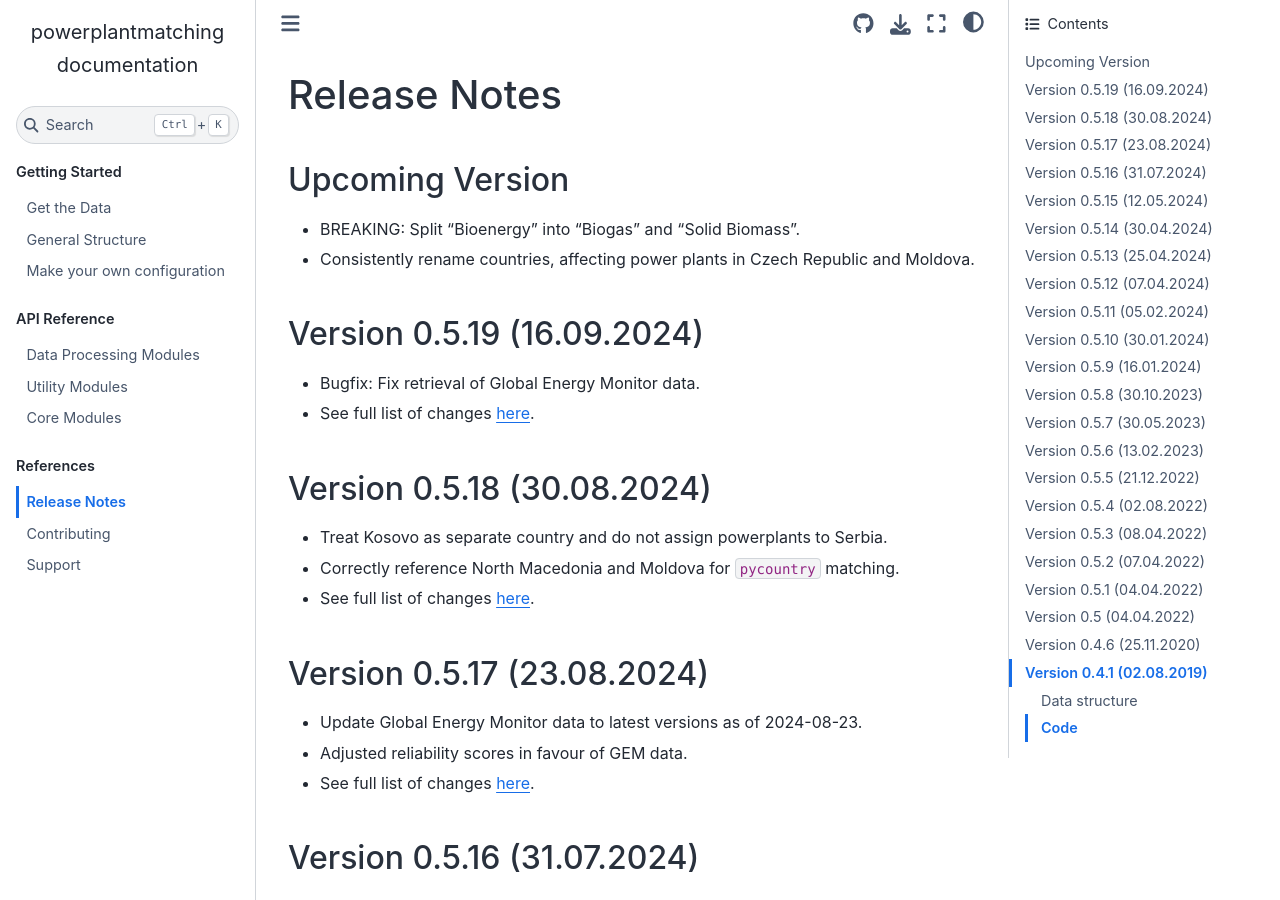
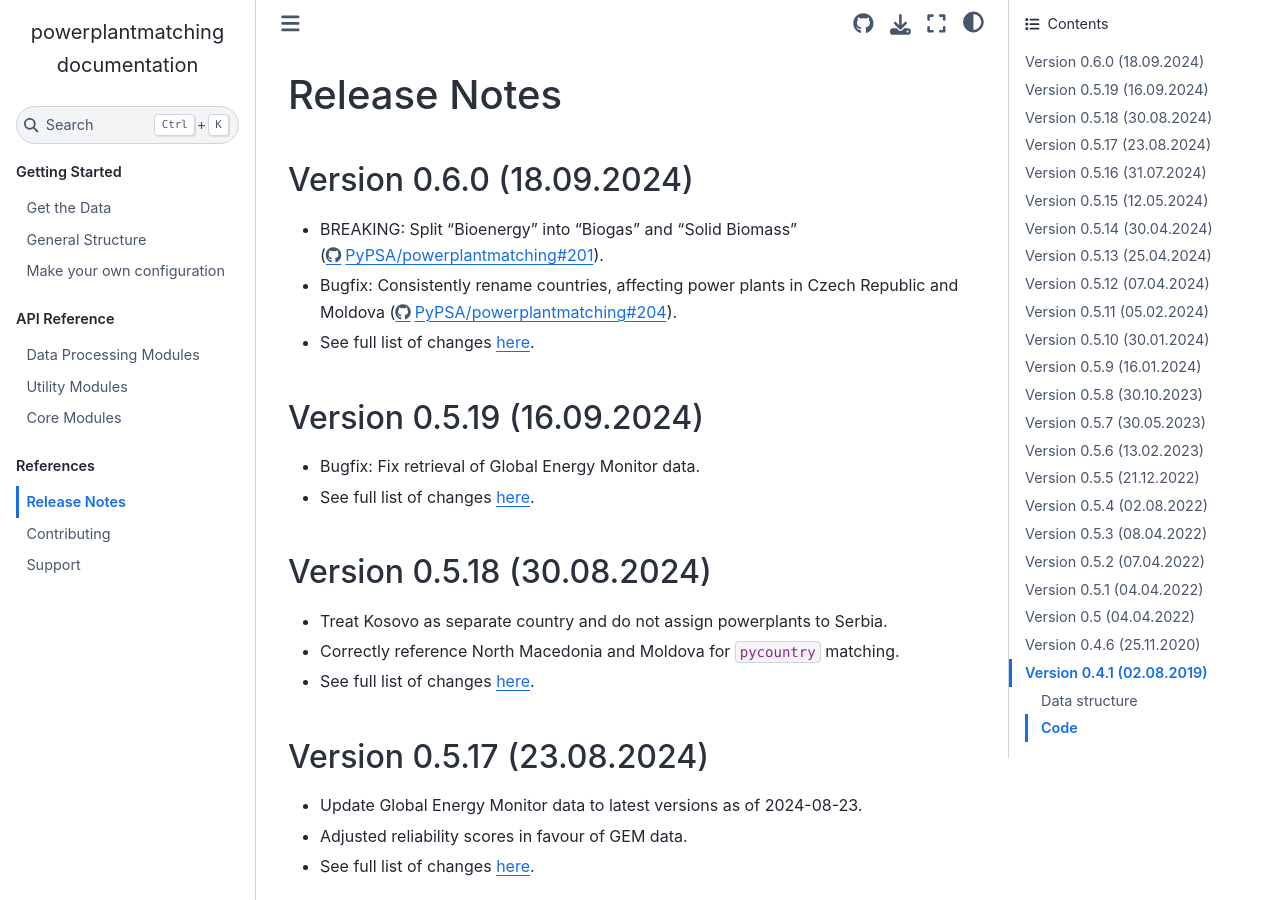
Before and after one commit to PyPSA/powerplantmatching, a Sphinx documentation site: the page built from doc/release-notes.rst, in a window 1280 px wide and 900 px high. Built offline with Sphinx 7.4.7 and the Sphinx Book theme 1.1.4, drawn with Linux system fonts in a browser that asks for light colours; pages that are not in the unit, such as notebooks, are missing from menus.

Commit message:
prepare release `v0.6.0`

```diff
--- a/doc/release-notes.rst
+++ b/doc/release-notes.rst
@@ -1,13 +1,19 @@
 Release Notes
 ==============
 
-Upcoming Version
-----------------
+.. Upcoming Version
+.. ----------------
 
-* BREAKING: Split "Bioenergy" into "Biogas" and "Solid Biomass".
 
-* Consistently rename countries, affecting power plants in Czech Republic and
-  Moldova.
+Version 0.6.0 (18.09.2024)
+---------------------------
+
+* BREAKING: Split "Bioenergy" into "Biogas" and "Solid Biomass" (https://github.com/PyPSA/powerplantmatching/pull/201).
+
+* Bugfix: Consistently rename countries, affecting power plants in Czech Republic and
+  Moldova (https://github.com/PyPSA/powerplantmatching/pull/204).
+
+* See full list of changes `here <https://github.com/PyPSA/powerplantmatching/releases/tag/v0.6.0>`__.
 
 Version 0.5.19 (16.09.2024)
 ---------------------------
```
